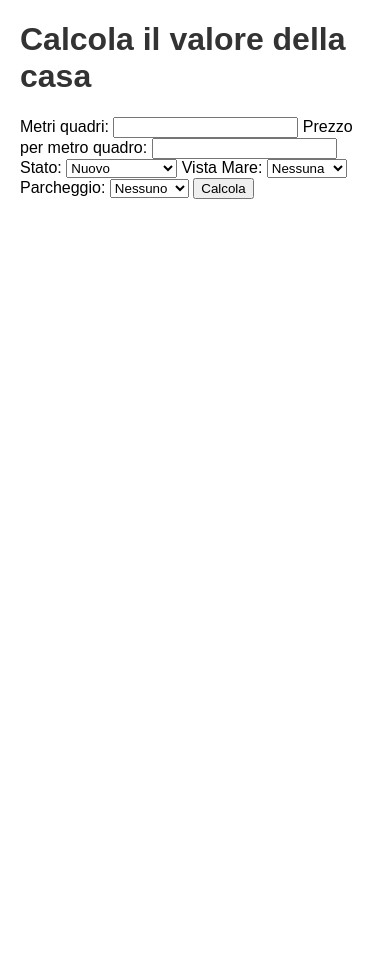
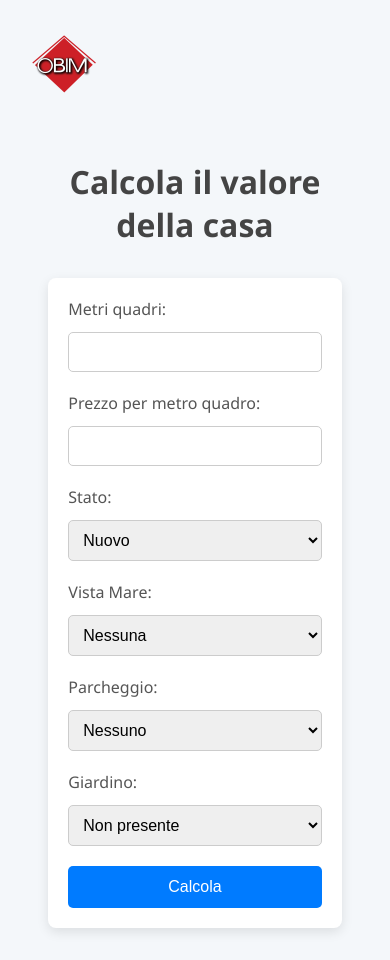
Before and after one commit to pietrooneto/homecalculator, a Flask app: page / in a window 390 px wide. Before the commit the page ends 199 px from the top, so only its background shows below. Run offline with Flask 3, Linux system fonts and the light colour scheme.

Commit message:
affinamento prezzi

```diff
--- a/app.py
+++ b/app.py
@@ -16,12 +16,15 @@ def calcola():
     stato = request.form['stato']
     vista_mare = request.form['vista']
     parcheggio = request.form['parcheggio']
+    giardino = request.form['giardino']
 
     #calcolo i valori
     valore = mq * prezzo_mq
 
     if stato == 'Nuovo':
-        valore *= 1.1
+        valore *= 1.2
+    elif stato == 'Medio':
+        valore *= 1.0
     elif stato == 'Da ristrutturare':
         valore *= 0.8
 
@@ -35,8 +38,14 @@ def calcola():
     elif parcheggio == 'Box':
         valore *= 1.15
 
+    if giardino == 'Presente':
+        valore *= 1.08
+
+    #arrotondo il valore sulla linea delle centinaia
+    valore = round(valore / 1000) * 1000
+
     #mando il valore alla pagina risultato
     return render_template('result.html', valore=valore)
 
 if __name__ == '__main__':
-    app.run(debug=True)
+    app.run(debug=True, host='0.0.0.0', port=5001)
--- /dev/null
+++ b/static/home.css
@@ -0,0 +1,106 @@
+/* Reset di base */
+* {
+    margin: 0;
+    padding: 0;
+    box-sizing: border-box;
+}
+
+/* Body con un font moderno e uno sfondo chiaro */
+body {
+    font-family: 'Segoe UI', Tahoma, Geneva, Verdana, sans-serif;
+    background-color: #f4f7fa;
+    color: #333;
+    margin: 2rem;
+    padding: 0;
+    align-items: center;
+    min-height: 100vh;
+    font-size: 1rem; /* Impostiamo la base a 16px, che equivale a 1rem */
+}
+
+header{
+    height: 8rem;
+}
+header img{
+    width: 4rem;
+}
+
+.main-container{
+    display: flex;
+    flex-direction: column;
+    margin: auto;
+}
+
+/* Intestazione */
+h1 {
+    color: #444;
+    text-align: center;
+    margin-bottom: 2rem;
+    font-size: 2rem; /* 32px */
+    font-weight: 600;
+}
+
+/* Form container */
+form {
+    background-color: #fff;
+    border-radius: 0.5rem; /* 8px */
+    box-shadow: 0 0.25rem 0.75rem rgba(0, 0, 0, 0.1); /* 4px 12px */
+    padding: 2rem;
+    width: 100%;
+    display: flex;
+    flex-direction: column;
+    margin: auto;
+}
+
+/* Etichette */
+label {
+    font-size: 1rem; /* 16px */
+    margin-bottom: 0.75rem; /* 12px */
+    font-weight: 500;
+    color: #555;
+}
+
+/* Input e Select */
+input, select {
+    font-size: 1rem; /* 16px */
+    padding: 0.625rem; /* 10px */
+    margin-bottom: 1.25rem; /* 20px */
+    border: 1px solid #ccc;
+    border-radius: 0.3125rem; /* 5px */
+    outline: none;
+    transition: border-color 0.3s ease-in-out;
+}
+
+/* Focus sugli input */
+input:focus, select:focus {
+    border-color: #007BFF;
+}
+
+/* Bottone */
+button {
+    background-color: #007BFF;
+    color: white;
+    font-size: 1rem; /* 16px */
+    padding: 0.75rem; /* 12px */
+    border: none;
+    border-radius: 0.3125rem; /* 5px */
+    cursor: pointer;
+    transition: background-color 0.3s ease-in-out;
+    text-align: center;
+}
+
+/* Hover su bottone */
+button:hover {
+    background-color: #0056b3;
+}
+
+/* Responsività */
+@media (max-width: 30rem) { /* 480px */
+    form {
+        padding: 1.25rem; /* 20px */
+        width: 90%;
+    }
+
+    input, select, button {
+        max-width: 100%;
+    }
+}
--- a/static/style.css
+++ /dev/null
@@ -1,14 +0,0 @@
-body {
-    font-family: Arial, sans-serif;
-    margin: 20px;
-    padding: 0;
-}
-
-h1 {
-    color: #333;
-}
-
-form {
-    max-width: 400px;
-    margin: auto;
-}
--- a/templates/index.html
+++ b/templates/index.html
@@ -4,9 +4,13 @@
     <meta charset="UTF-8">
     <meta name="viewport" content="width=device-width, initial-scale=1.0">
     <title>Calcolatore di valore</title>
-    <link rel="stylesheet" href="../static/style.css">
+    <link rel="stylesheet" href="../static/home.css">
 </head>
 <body>
+    <header>
+        <img src="{{ url_for('static', filename='files/cropped-obim_512.png') }}" alt="">
+    </header>
+    <div class="main-container">
         <h1>Calcola il valore della casa</h1>
         <form action="/calcola" method="POST">
             <label for="metri_quadri">Metri quadri:</label>
@@ -18,6 +22,7 @@
             <label for="stato">Stato:</label>
             <select name="stato">
                 <option value="Nuovo">Nuovo</option>
+                <option value="Medio">Medio</option>
                 <option value="Da ristrutturare">Da ristrutturare</option>
             </select>
 
@@ -35,7 +40,14 @@
                 <option value="Box">Box</option>
             </select>
 
+            <label for="giardino">Giardino:</label>
+            <select name="giardino">
+                <option value="Presente">Non presente</option>
+                <option value="Non presente">Presente</option>
+            </select>
+
             <button type="submit">Calcola</button>
         </form>
+    </div>
 </body>
 </html>
```
Also changed, not shown: static/result.css (added, +85 -0 lines), templates/result.html (+5 -3 lines), static/files/cropped-obim_512.png (added). Lines whose indentation alone changed are shown as unchanged.
